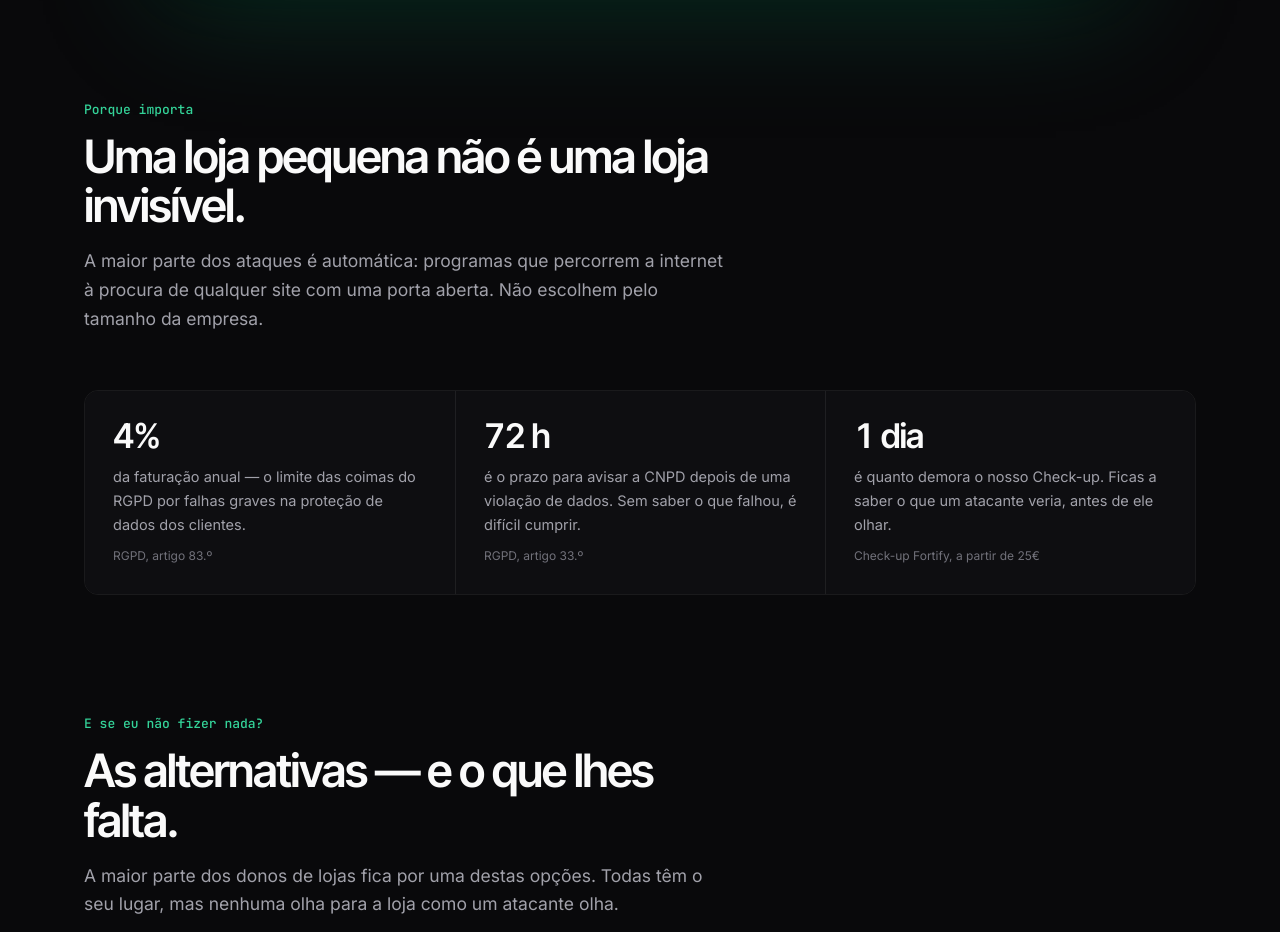
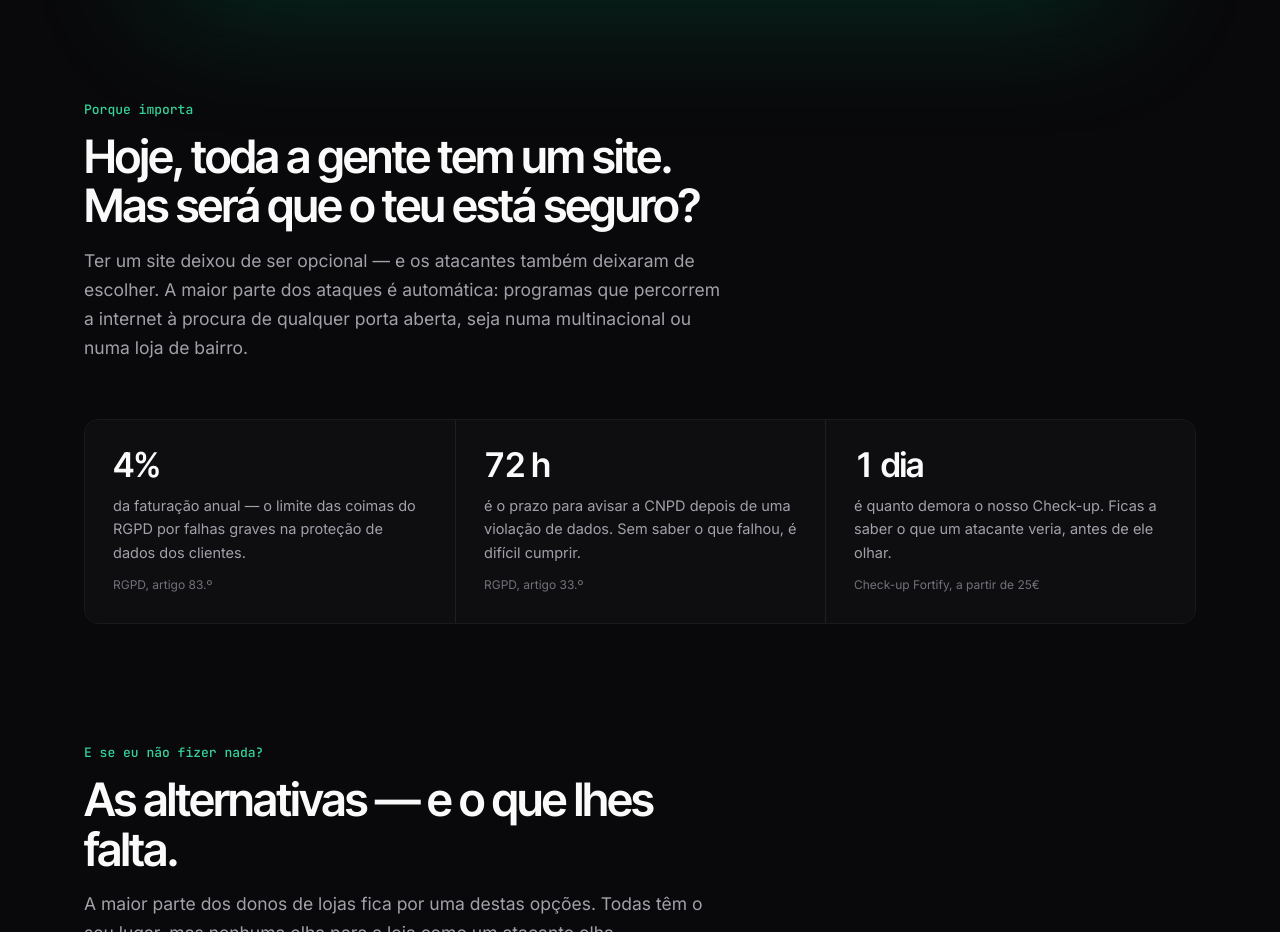
Before and after one commit to Waze7123/ChestCounter, a plain HTML site: page site/index.html in a window 1280 px wide. Shown: the part 1240-2172 px from the top of the page. Drawn offline with Linux system fonts and the light colour scheme.

Commit message:
Nova frase de abertura na secção "Porque importa"
Co-Authored-By: Claude Opus 5.5 <noreply@anthropic.com>
Claude-Session: https://claude.ai/code/session_01R4TcCSvrzG9bGLNudYryxQ

```diff
--- a/site/index.html
+++ b/site/index.html
@@ -342,8 +342,8 @@
     <div class="wrap">
       <div class="sh">
         <div class="k">Porque importa</div>
-        <h2>Uma loja pequena não é uma loja invisível.</h2>
-        <p>A maior parte dos ataques é automática: programas que percorrem a internet à procura de qualquer site com uma porta aberta. Não escolhem pelo tamanho da empresa.</p>
+        <h2>Hoje, toda a gente tem um site. Mas será que o teu está seguro?</h2>
+        <p>Ter um site deixou de ser opcional — e os atacantes também deixaram de escolher. A maior parte dos ataques é automática: programas que percorrem a internet à procura de qualquer porta aberta, seja numa multinacional ou numa loja de bairro.</p>
       </div>
       <div class="why">
         <div><div class="big">4%</div><p>da faturação anual — o limite das coimas do RGPD por falhas graves na proteção de dados dos clientes.</p><small>RGPD, artigo 83.º</small></div>
```
